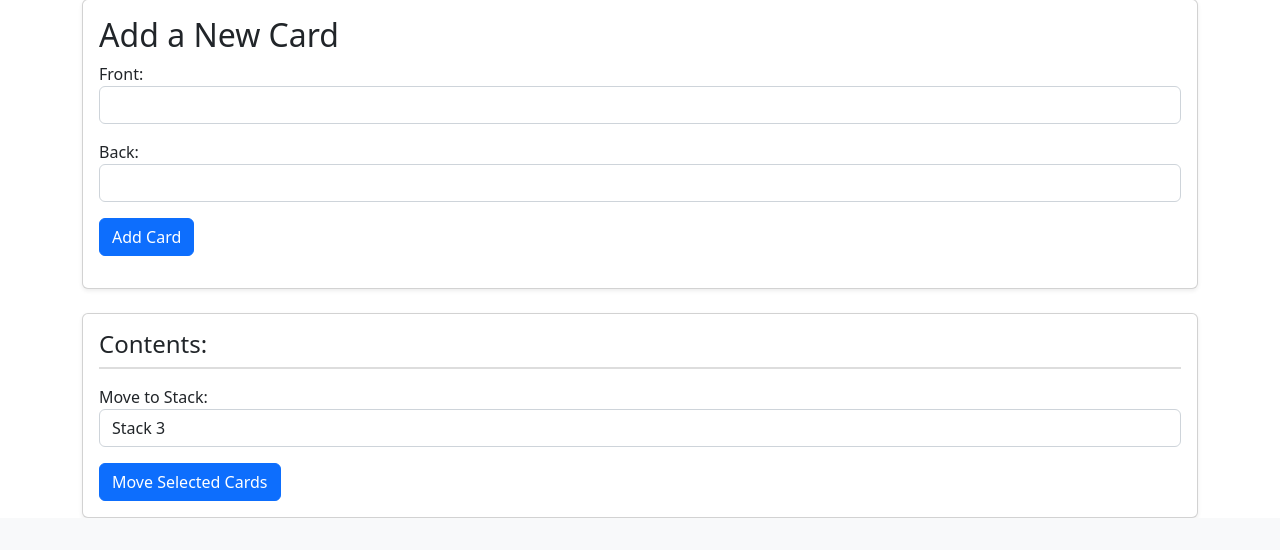
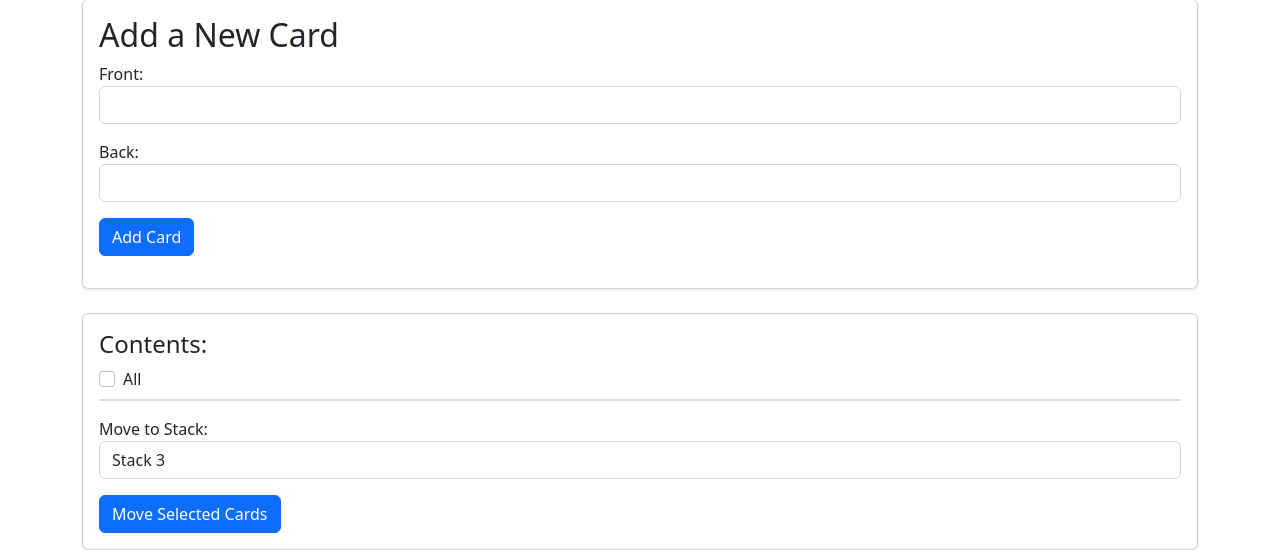
Before and after one commit to mbihrle/vocabulary_trainer_django, a Django app: page /stack/10/ in a window 1280 px wide. Shown: the part 313-863 px from the top of the page. Before the commit the page ends 831 px from the top, so only its background shows below. Run offline with Django 5.2, Linux system fonts and the light colour scheme; a user stored in the database is signed in; data comes from the database, SQL or seed files in the repository.

Commit message:
adding check to select all cards at once

```diff
--- /dev/null
+++ b/voc_trainer/vocab/static/vocab/js/stack_detail.js
@@ -0,0 +1,26 @@
+// static/vocab/stack_detail.js
+
+document.addEventListener('DOMContentLoaded', function () {
+    const selectAllCheckbox = document.getElementById('select-all');
+    const cardCheckboxes = document.querySelectorAll('.card-checkbox');
+
+    // "Select All" checkbox controls all card checkboxes
+    selectAllCheckbox.addEventListener('change', function () {
+        const isChecked = selectAllCheckbox.checked;
+        cardCheckboxes.forEach(function (checkbox) {
+            checkbox.checked = isChecked;
+        });
+    });
+
+    // If any card checkbox is unchecked, uncheck the "Select All" checkbox
+    cardCheckboxes.forEach(function (checkbox) {
+        checkbox.addEventListener('change', function () {
+            if (!checkbox.checked) {
+                selectAllCheckbox.checked = false;
+            } else if (Array.from(cardCheckboxes).every(chk => chk.checked)) {
+                // If all checkboxes are checked after this change, check "Select All"
+                selectAllCheckbox.checked = true;
+            }
+        });
+    });
+});
--- a/voc_trainer/vocab/templates/vocab/stack_detail.html
+++ b/voc_trainer/vocab/templates/vocab/stack_detail.html
@@ -72,14 +72,20 @@
     <div class="card shadow-sm">
         <div class="card-body">
             <h4 class="card-title">Contents:</h4>
+                <div class="form-check mb-2">
+                <input type="checkbox" class="form-check-input" id="select-all">
+                <label class="form-check-label" for="select-all">All</label>
+            </div>
             <form method="post" action="{% url 'vocab:move_cards' stack_id=stack.id %}">
                 {% csrf_token %}
                 <div class="scrollable-card-list">
                     <ul class="list-group">
                         {% for card in cards %}
                         <li class="list-group-item">
-                            <input type="checkbox" name="cards" value="{{ card.id }}">
+                            <div>
+                            <input class="card-checkbox me-2" type="checkbox" name="cards" value="{{ card.id }}">
                             <strong>{{ card.front }}</strong> - {{ card.back }}
+                            </div>
                             <div class="float-right">
                                 <a href="{% url 'vocab:edit_card' stack_id=stack.id pk=card.id %}" class="btn btn-warning btn-sm">Edit</a>
                                 <a href="{% url 'vocab:delete_card' stack_id=stack.id pk=card.id %}" class="btn btn-danger btn-sm">Delete</a>
@@ -102,5 +108,6 @@
     </div>
 </div>
 
+<script src="{% static 'vocab/js/stack_detail.js' %}"></script>
 
 {% endblock %}
```
